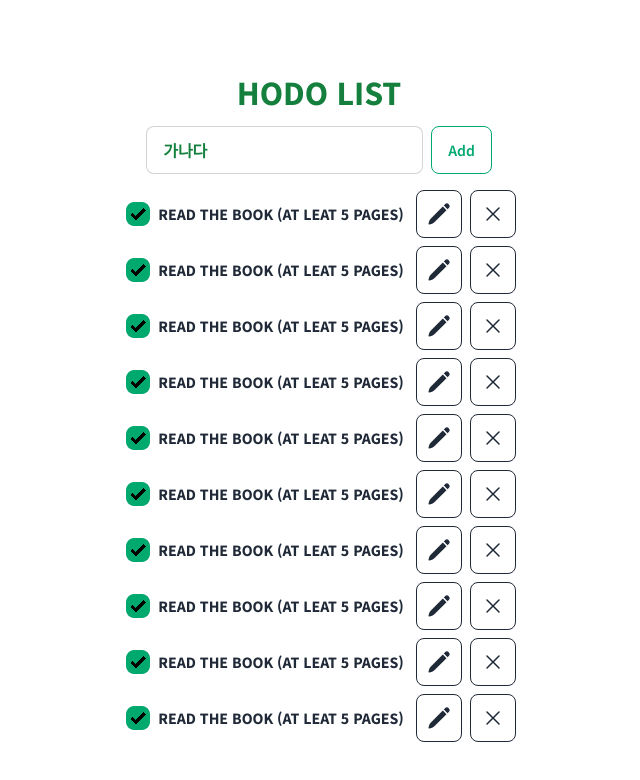
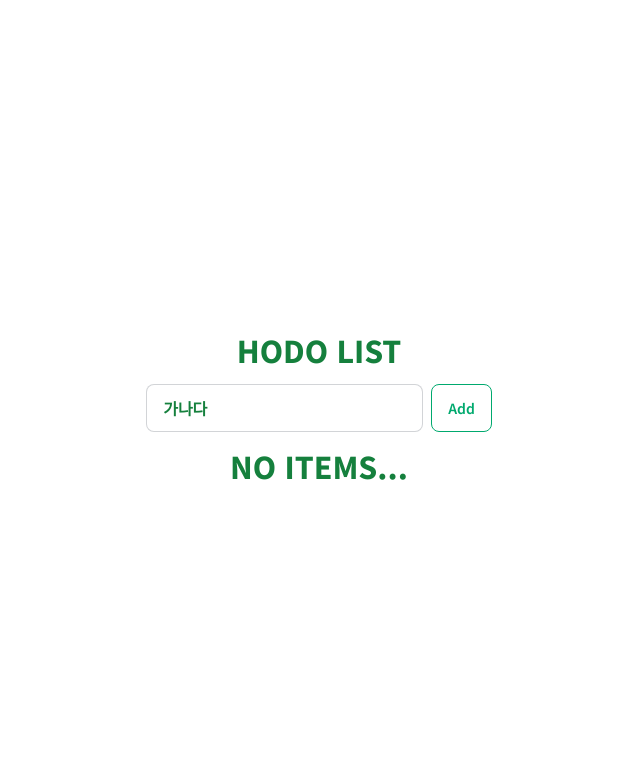
Before and after one commit to devheedoo/heedo-town, a Next.js app in the folder apps/hodo-list/: page / in a window 1280 px wide. Shown: the top 780 px of the page, without its empty margins (321-961 px from the left). Built offline with nearby package versions, Linux system fonts and the light colour scheme.

Commit message:
feat(hodo-list): Delete sample todos

```diff
--- a/apps/hodo-list/src/app/page.tsx
+++ b/apps/hodo-list/src/app/page.tsx
@@ -37,6 +37,7 @@ export default function Home() {
         </div>
 
         <div id="list-container">
+          {tasks.length === 0 && <span>No items...</span>}
           <ul className="flex flex-col gap-y-2">
             {tasks.map((t, index) => (
               <li className="flex items-center gap-2" key={index}>
@@ -56,26 +57,6 @@ export default function Home() {
                 </button>
               </li>
             ))}
-            {new Array(10).fill(0).map((_, index) => (
-              <li className="flex items-center gap-2" key={index}>
-                <label className="label cursor-pointer gap-x-2">
-                  <input
-                    type="checkbox"
-                    defaultChecked
-                    className="checkbox checkbox-success"
-                  />
-                  <span className="label-text">
-                    Read the book (at leat 5 pages)
-                  </span>
-                </label>
-                <button className="btn btn-outline px-2.5">
-                  <PencilIcon className="size-6" />
-                </button>
-                <button className="btn btn-outline px-2.5">
-                  <XMarkIcon className="size-6" />
-                </button>
-              </li>
-            ))}
           </ul>
         </div>
       </div>
```
